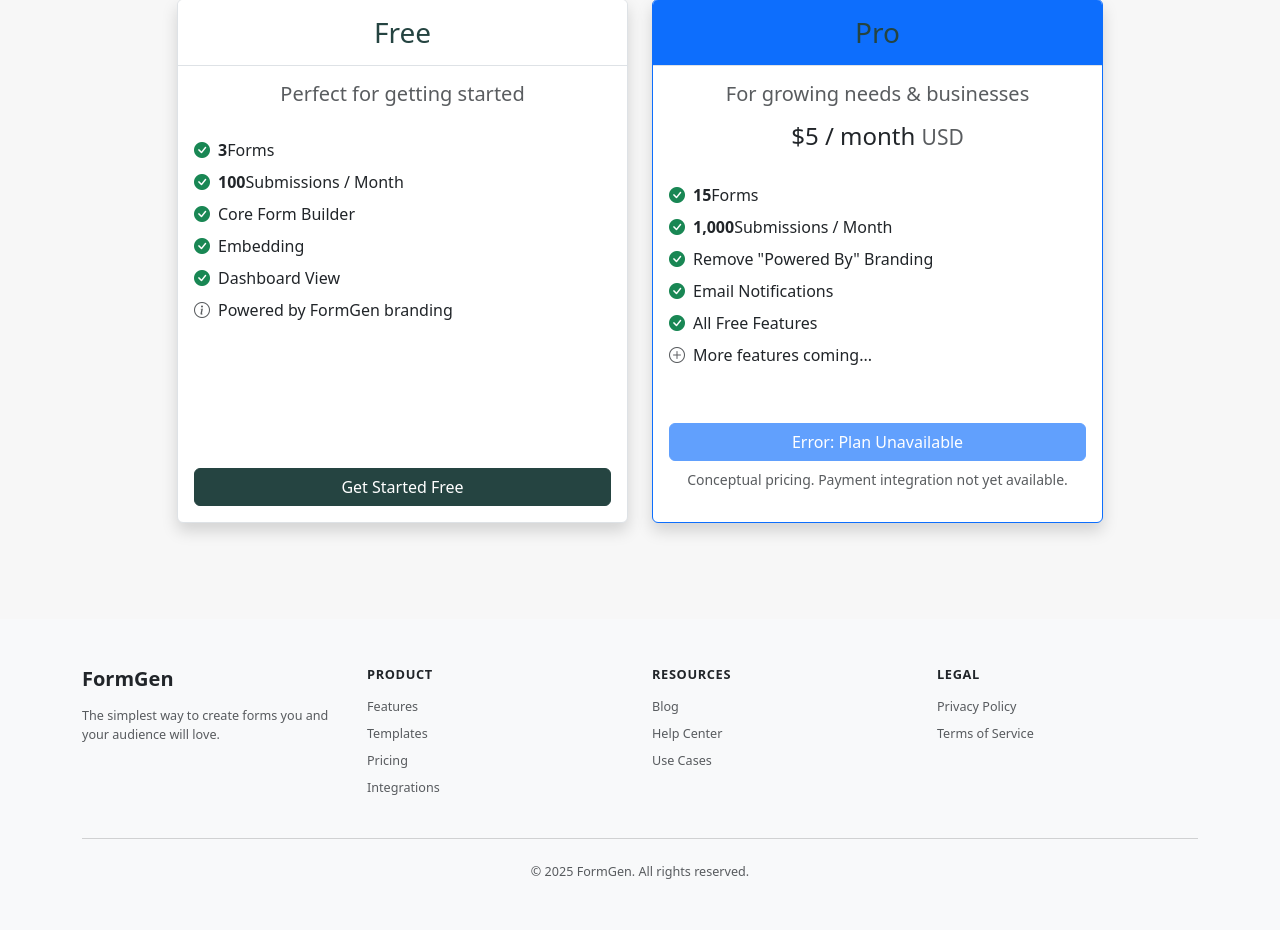
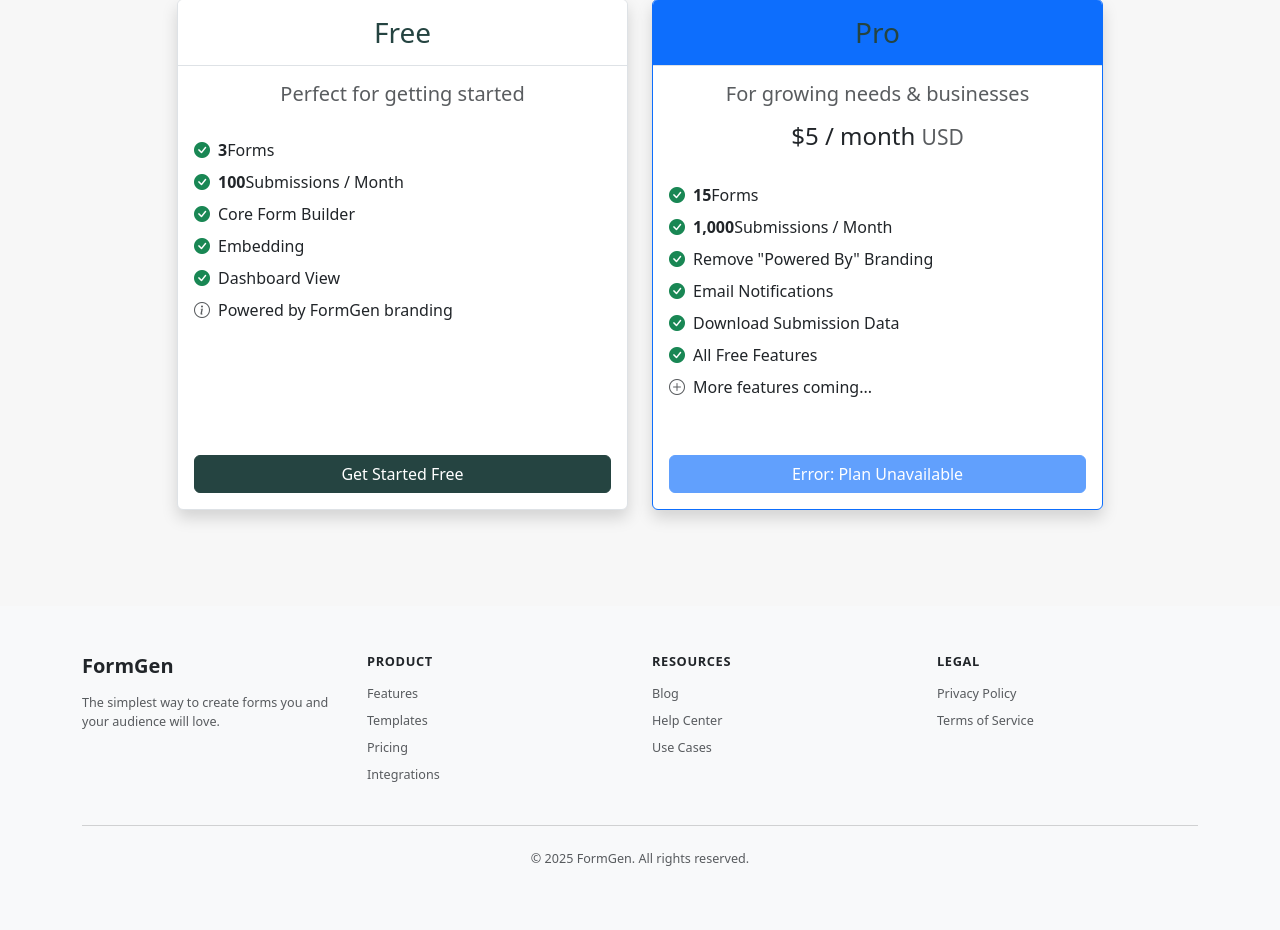
Before and after one commit to SirPelzy/form-generator, a Flask app: page /pricing in a window 1280 px wide. Shown: the part 287-1217 px from the top of the page. After the commit the page ends 1153 px from the top, so only its background shows below. Run offline with Flask 3, Linux system fonts and the light colour scheme; some libraries are stand-ins or nearby versions.

Commit message:
Update pricing.html

```diff
--- a/templates/pricing.html
+++ b/templates/pricing.html
@@ -51,6 +51,7 @@
                         <li class="d-flex align-items-center mb-2"><i class="bi bi-check-circle-fill text-success me-2"></i><strong>1,000</strong> Submissions / Month</li>
                          <li class="d-flex align-items-center mb-2"><i class="bi bi-check-circle-fill text-success me-2"></i>Remove "Powered By" Branding</li>
                         <li class="d-flex align-items-center mb-2"><i class="bi bi-check-circle-fill text-success me-2"></i>Email Notifications</li>
+                        <li class="d-flex align-items-center mb-2"><i class="bi bi-check-circle-fill text-success me-2"></i>Download Submission Data</li>
                         <li class="d-flex align-items-center mb-2"><i class="bi bi-check-circle-fill text-success me-2"></i>All Free Features</li>
                         <li class="d-flex align-items-center mb-2"><i class="bi bi-plus-circle text-muted me-2"></i>More features coming...</li> {# Use text-muted icon #}
                     </ul>
@@ -59,8 +60,7 @@
                         {# Give it an ID, enable it, change text #}
                         <button class="btn btn-primary" id="upgrade-pro-button">Upgrade to Pro</button>
                         {# --- END UPDATE --- #}
-                    </div>
-                    <p class="text-center mt-2 small text-muted">Conceptual pricing. Payment integration not yet available.</p>
+                     </div>
                 </div>
             </div>
         </div>
```
